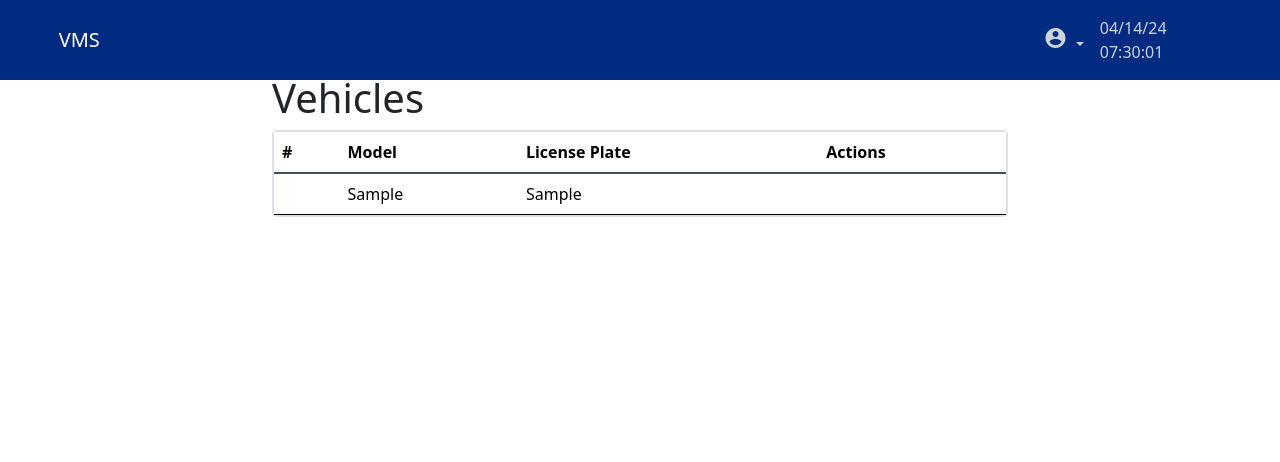
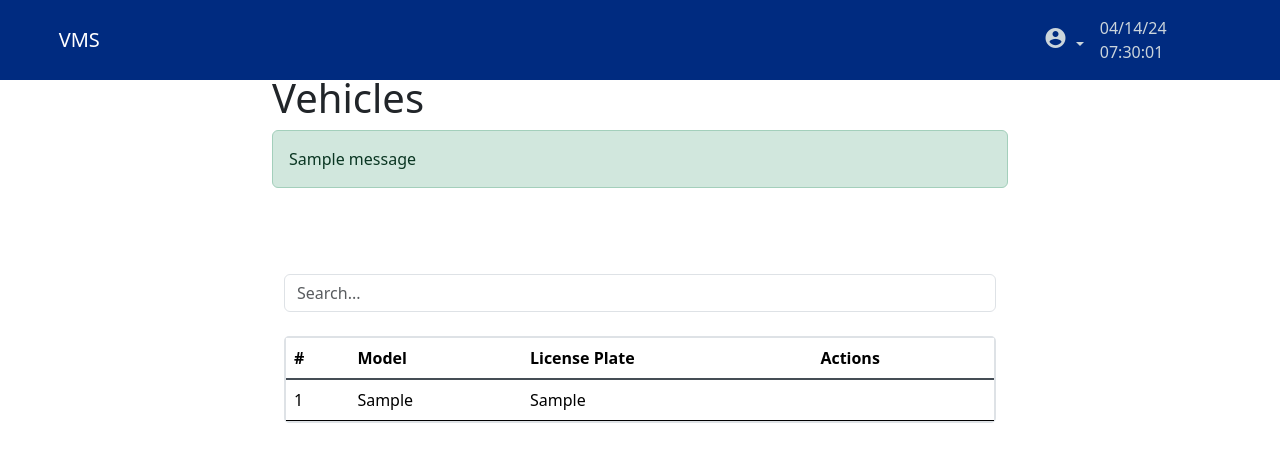
Before and after one commit to ruisu666/Flask, a Flask app: page /myvehicles in a window 1280 px wide. Shown: the top 462 px of the page. Run offline with Flask 3, Linux system fonts and the light colour scheme; tables that the repository leaves empty or names only in its code hold one stand-in row (values such as "Sample post"); one stand-in notice (Sample message) is shown; parts of the project's set-up code (start-up, migrations or seed data) failed here and were passed over; some libraries are stand-ins or nearby versions.

Commit message:
updated vehicle.html

```diff
--- a/templates/vehicles.html
+++ b/templates/vehicles.html
@@ -3,9 +3,32 @@
 {% block content %}
 
 <h1>Vehicles</h1>
+{% with messages = get_flashed_messages(with_categories=true) %}
+{% if messages %}
+    {% for category, message in messages %}
+        <div class="alert alert-{{ category }}">
+            {{ message }}
+        </div>
+    {% endfor %}
+{% endif %}
+{% endwith %}
 
+<div class="container-fluid" style="padding-top: 70px;">
+  <div class="row justify-content-center">
+    <div class="col-md-20 mb-4">
+      <div class="input-group rounded">
+        <input type="search" class="form-control rounded" id="searchInput" placeholder="Search..." aria-label="Search" aria-describedby="search-addon">
+      </div>
+    </div>
+  </div>
+</div>
+
+<div class="container-fluid">
+  <div class="row justify-content-center">
+    <div class="col-md-20">
+      <div class="table-container">
         <div class="table-responsive">
-  <table class="table custom-table">
+          <table class="table custom-table" id="dataTable">
             <thead class="thead-dark rounded-top">
               <tr>
                 <th class="rounded-top-left">#</th>
@@ -17,14 +40,64 @@
             <tbody>
               {% for vehicle in vehicles %}
               <tr>
-        <td>{{ vehicle.userID }}</td>
+                <td>{{ loop.index }}</td>
                 <td>{{ vehicle.model }}</td>
                 <td>{{ vehicle.licenseplate }}</td>
-        <td> <!-- Actions column placeholder, add actions/buttons here if needed --> </td>
+                <td></td>
               </tr>
               {% endfor %}
             </tbody>
           </table>
         </div>
+      </div>
+    </div>
+  </div>
+  {% if time_logs|length > 10 %}
+  <div class="row justify-content-center">
+    <div class="col-md-20">
+      <nav aria-label="Page navigation example">
+        <ul class="pagination justify-content-center">
+          {% if page > 1 %}
+          <li class="page-item"><a class="page-link" href="{{ url_for('logs.logs', page=page-1) }}">Previous</a></li>
+          {% endif %}
+          {% for p in range(1, (time_logs|length // 10) + 2) %}
+          <li class="page-item {% if p == page %}active{% endif %}"><a class="page-link" href="{{ url_for('logs.logs', page=p) }}">{{ p }}</a></li>
+          {% endfor %}
+          {% if page < (time_logs|length // 10) + 1 %}
+          <li class="page-item"><a class="page-link" href="{{ url_for('logs.logs', page=page+1) }}">Next</a></li>
+          {% endif %}
+        </ul>
+      </nav>
+    </div>
+  </div>
+  {% endif %}
+</div>
+
+<script>
+    document.getElementById('searchInput').addEventListener('input', function() {
+      var filter, table, tr, td, i, txtValue;
+      filter = this.value.toUpperCase();
+      table = document.getElementById('dataTable');
+      tr = table.getElementsByTagName('tr');
+      for (i = 1; i < tr.length; i++) {
+        var found = false;
+        for (var j = 0; j < tr[i].cells.length; j++) {
+          td = tr[i].cells[j];
+          if (td) {
+            txtValue = td.textContent || td.innerText;
+            if (txtValue.toUpperCase().indexOf(filter) > -1) {
+              found = true;
+              break;
+            }
+          }
+        }
+        if (found) {
+          tr[i].style.display = '';
+        } else {
+          tr[i].style.display = 'none';
+        }
+      }
+    });
+  </script>
 
 {% endblock %}
```
Lines whose indentation alone changed are shown as unchanged.
